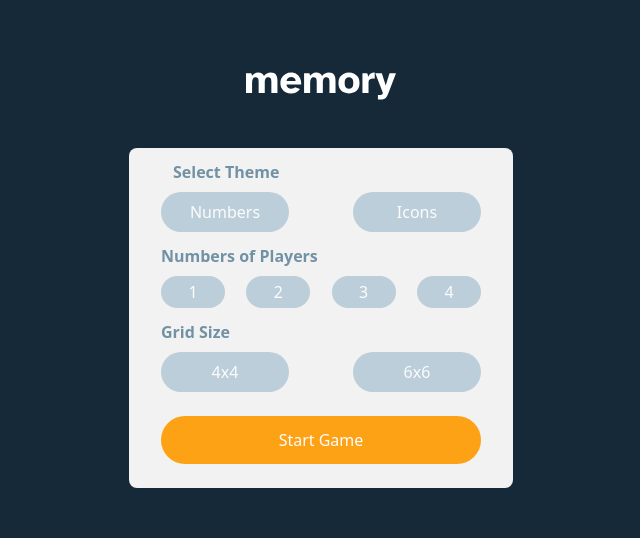
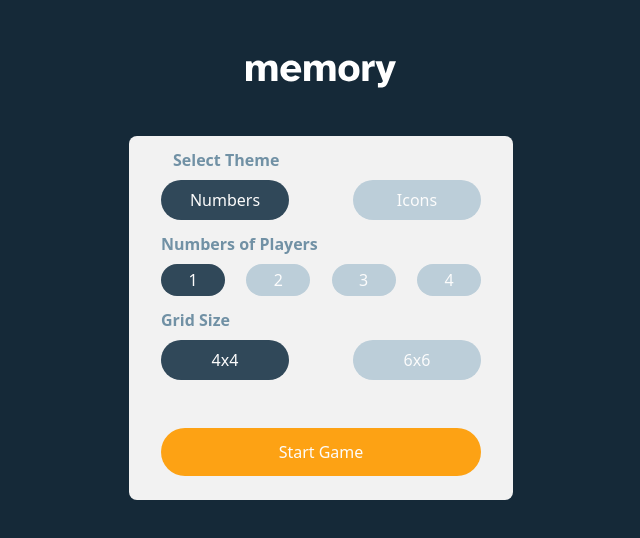
Before and after one commit to schincharauli/React-Memory-game, a React (Vite) app: page / in a window 1280 px wide. Shown: the part 144-682 px from the top of the page, without its empty margins (319-959 px from the left). Built offline with nearby package versions, Linux system fonts and the light colour scheme.

Commit message:
finalized starter page, with all the necesery features

```diff
--- a/package.json
+++ b/package.json
@@ -14,7 +14,7 @@
     "lodash": "^4.17.21",
     "react": "^18.2.0",
     "react-dom": "^18.2.0",
-    "react-router-dom": "^5.3.4"
+    "react-router-dom": "^6.11.2"
   },
   "devDependencies": {
     "@types/react": "^18.0.28",
--- a/src/App.jsx
+++ b/src/App.jsx
@@ -2,27 +2,27 @@ import { useState } from "react";
 import reactLogo from "./assets/react.svg";
 import "./App.css";
 import StarterPage from "./components/StarterPage";
-import { BrowserRouter as Router, Switch, Route } from "react-router-dom";
+import { BrowserRouter as Router, Routes, Route } from "react-router-dom";
 
 import Card from "./components/Card";
-import ForOnForCard from "./components/ForOnForCard";
-import SixOnSixCard from "./components/SixOnSixCard";
 
 function App() {
+  const [numberClick, setNumberClick] = useState("");
+
+  const numberHandler = (numbers) => {
+    setNumberClick(numbers);
+  };
+
   return (
     <Router>
-      <Switch>
-        <Route exact path="/" component={StarterPage} />
-        <Route path="/cards" component={Card} />
-      </Switch>
-
-      <div>
-        {/* <StarterPage></StarterPage> */}
-        {/* <Card></Card> */}
-
-        {/* <ForOnForCard /> */}
-        {/* <SixOnSixCard /> */}
-      </div>
+      <Routes>
+        <Route
+          exact
+          path="/"
+          element={<StarterPage numberHandler={numberHandler} />}
+        />
+        <Route path="/cards" element={<Card />} />
+      </Routes>
     </Router>
   );
 }
--- a/src/components/Card.jsx
+++ b/src/components/Card.jsx
@@ -1,12 +1,16 @@
 import React, { useState, useEffect } from "react";
+import StarterPage from "./StarterPage";
 import IconsComponent from "./IconsComponent";
 import logo from "../assets/logo.svg";
 
-function Card() {
+function Card(props) {
+  const numberHandler = props.children;
+  console.log(numberHandler);
   const [cards, setCards] = useState([...IconsComponent, ...IconsComponent]);
   const [isClicked, setIsclicked] = useState(false);
   const [buttonStates, setButtonStates] = useState([]);
   const [clickedCount, setClickedCount] = useState(0);
+  const [clickedIcons, setClickedIcons] = useState([]);
 
   const shuffleArray = (array) => {
     const shuffledArray = array.sort(() => Math.random() - 0.5);
@@ -29,7 +33,7 @@ function Card() {
       if (prevIcons.includes(index)) {
         return prevIcons;
       }
-      const updatedIcons = [...prevIcons, index];
+      const updatedIcons = [prevIcons, index];
       if (updatedIcons.length === 2) {
         const [firstIcon, secondIcon] = updatedIcons;
         if (cards[firstIcon] === cards[secondIcon]) {
@@ -39,6 +43,7 @@ function Card() {
             updatedStates[secondIcon] = true;
             return updatedStates;
           });
+          alert("Hello"); // Display alert message
           return [];
         }
       }
@@ -61,19 +66,19 @@ function Card() {
           Menu
         </button>
       </div>
+
       <div className="grid grid-cols-4 grid-rows-4 gap-2 pt-28">
         {cards.map((card, index) => (
-          <div className="flex justify-center items-center">
+          <div className="flex justify-center items-center" key={index}>
             <div
               className={`z-${
-                buttonStates[index] ? 10 : 20
+                buttonStates[index] ? 20 : 10
               } relative w-16 h-16 rounded-full p-3 bg-${
                 buttonStates[index] ? "yellow" : "bgColorDark"
               } `}
               onClick={() => rotateHandler(index)}
-              key={index}
             ></div>
-            <img className="absolute z-10 w-10 h-10 p-2" src={card} alt="" />
+            <img className="absolute z-0 w-10 h-10 p-2" src={card} alt="" />
           </div>
         ))}
         <div className="flex justify-center gap-6 pt-24">
--- a/src/components/SixOnSixCard.jsx
+++ /dev/null
@@ -1,7 +0,0 @@
-import React from "react";
-
-function SixOnSixCard() {
-  return <div>SixOnSixCard</div>;
-}
-
-export default SixOnSixCard;
--- a/src/components/StarterPage.jsx
+++ b/src/components/StarterPage.jsx
@@ -1,33 +1,24 @@
 import React, { useState } from "react";
-import { useHistory } from "react-router-dom";
 import Card from "./Card";
 import logoWhite from "../assets/logo-white.svg";
+import { Link } from "react-router-dom";
 
-export default function StarterPage() {
-  const history = useHistory();
+export default function StarterPage(props) {
+  const numberHandler = props.numberHandler;
 
-  const [selectedTheme, setSelectedTheme] = useState(null);
-  const [selectedPlayers, setSelectedPlayers] = useState(null);
-  const [selectedGridSize, setSelectedGridSize] = useState(null);
+  const [selectedType, setSelectedType] = useState("number");
 
-  const handleThemeClick = (theme) => {
-    setSelectedTheme(theme);
+  const [selectedPlayer, setSelectedPlayer] = useState("1");
+  const [selectedGridSize, setSelectedGridSize] = useState("4x4");
+
+  const typeHandler = (type) => {
+    setSelectedType(type);
   };
-
-  const handlePlayersClick = (players) => {
-    setSelectedPlayers(players);
+  const playerHandler = (player) => {
+    setSelectedPlayer(player);
   };
-
-  const handleGridSizeClick = (gridSize) => {
-    setSelectedGridSize(gridSize);
-  };
-
-  const handleStartGame = () => {
-    // Check if all required options are selected
-    if (selectedTheme && selectedPlayers && selectedGridSize) {
-      // Navigate to the cards component page
-      history.push("/cards");
-    }
+  const gridHandler = (grid) => {
+    setSelectedGridSize(grid);
   };
 
   return (
@@ -47,22 +38,29 @@ export default function StarterPage() {
           </p>
           <div className="text-textColorWhite flex justify-between pt-2">
             <button
+              value="number"
               className={`h-10 w-32 rounded-full pl-4 pr-4 pt-2 pb-2 ${
-                selectedTheme === "numbers"
+                selectedType === "number"
                   ? "bg-coveredButtonColor"
                   : "bg-guessedButtonColor"
               }`}
-              onClick={() => handleThemeClick("numbers")}
+              onClick={() => {
+                typeHandler("number");
+              }}
             >
               Numbers
             </button>
+
             <button
+              value="icon"
               className={`h-10 w-32 rounded-full pl-4 pr-4 pt-2 pb-2 ${
-                selectedTheme === "icons"
+                selectedType === "icon"
                   ? "bg-coveredButtonColor"
                   : "bg-guessedButtonColor"
               }`}
-              onClick={() => handleThemeClick("icons")}
+              onClick={() => {
+                typeHandler("icon");
+              }}
             >
               Icons
             </button>
@@ -71,49 +69,58 @@ export default function StarterPage() {
             Numbers of Players
           </p>
 
-          <div className="text-textColorWhite flex justify-between pt-2">
+          <div className="text-textColorWhite flex justify-between pt-2 ">
             <button
               className={`h-8 w-16 rounded-full ${
-                selectedPlayers === 1
+                selectedPlayer === "1"
                   ? "bg-coveredButtonColor"
                   : "bg-guessedButtonColor"
               }`}
-              onClick={() => handlePlayersClick(1)}
+              onClick={() => {
+                playerHandler("1");
+              }}
             >
               1
             </button>
             <button
               className={`h-8 w-16 rounded-full ${
-                selectedPlayers === 2
+                selectedPlayer === "2"
                   ? "bg-coveredButtonColor"
                   : "bg-guessedButtonColor"
               }`}
-              onClick={() => handlePlayersClick(2)}
+              onClick={() => {
+                playerHandler("2");
+              }}
             >
               2
             </button>
             <button
               className={`h-8 w-16 rounded-full ${
-                selectedPlayers === 3
+                selectedPlayer === "3"
                   ? "bg-coveredButtonColor"
                   : "bg-guessedButtonColor"
               }`}
-              onClick={() => handlePlayersClick(3)}
+              onClick={() => {
+                playerHandler("3");
+              }}
             >
               3
             </button>
             <button
               className={`h-8 w-16 rounded-full ${
-                selectedPlayers === 4
+                selectedPlayer === "4"
                   ? "bg-coveredButtonColor"
                   : "bg-guessedButtonColor"
-              }`}
-              onClick={() => handlePlayersClick(4)}
+              } `}
+              onClick={() => {
+                playerHandler("4");
+              }}
             >
               4
             </button>
           </div>
           <p className="text-textColorGrey font-semibold pt-3">Grid Size</p>
+
           <div className="text-textColorWhite flex justify-between pt-2">
             <button
               className={`h-10 w-32 rounded-full pl-4 pr-4 pt-2 pb-2 ${
@@ -121,7 +128,9 @@ export default function StarterPage() {
                   ? "bg-coveredButtonColor"
                   : "bg-guessedButtonColor"
               }`}
-              onClick={() => handleGridSizeClick("4x4")}
+              onClick={() => {
+                gridHandler("4x4");
+              }}
             >
               4x4
             </button>
@@ -131,18 +140,20 @@ export default function StarterPage() {
                   ? "bg-coveredButtonColor"
                   : "bg-guessedButtonColor"
               }`}
-              onClick={() => handleGridSizeClick("6x6")}
+              onClick={() => {
+                gridHandler("6x6");
+              }}
             >
               6x6
             </button>
           </div>
           <div className="flex justify-center">
-            <button
-              className="h-12 w-72 bg-yellow rounded-full text-textColorWhite mt-6 mb-6 md:w-80"
-              onClick={handleStartGame}
+            <Link
+              to={"/cards"}
+              className="h-12 w-72 bg-yellow rounded-full text-textColorWhite mt-12 mb-6 md:w-80 flex justify-center items-center"
             >
-              Start Game
-            </button>
+              <p className=""> Start Game</p>
+            </Link>
           </div>
         </div>
       </section>
--- a/src/main.jsx
+++ b/src/main.jsx
@@ -2,12 +2,9 @@ import React from "react";
 import ReactDOM from "react-dom/client";
 import App from "./App.jsx";
 import "./index.css";
-import { HashRouter, Route, Link } from "react-router-dom";
 
 ReactDOM.createRoot(document.getElementById("root")).render(
   <React.StrictMode>
-    <HashRouter>
-      <App />
-    </HashRouter>
+    <App />
   </React.StrictMode>
 );
```
Also changed, not shown: src/components/ForOnForCard.jsx (deleted, +0 -83 lines), 1 other file (tests, documents, lock files or other folders).
